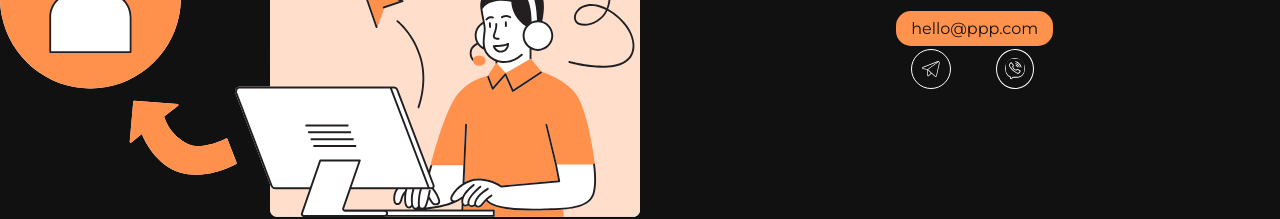
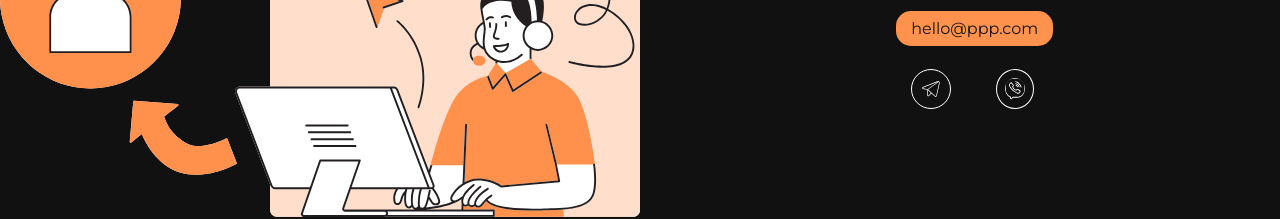
Before and after one commit to Gamzatov/fixsites.github.io, a plain HTML site: page index.html in a window 1280 px wide. Shown: the part 4556-4775 px from the top of the page. Drawn offline with nearby package versions, Linux system fonts and the light colour scheme.

Commit message:
social postions

```diff
--- a/index.html
+++ b/index.html
@@ -1270,7 +1270,7 @@
                         <a href="mailto:hello@ppp.com" class="footer_link">
                             hello@ppp.com
                         </a>
-                        <div class="social" >
+                        <div class="social" style="margin-top: 20px;">
                             <a href="https://t.me/fixmysite" class="footer_link svg" target="_blank">
                                 <svg xmlns="http://www.w3.org/2000/svg" id="Flat" viewBox="0 0 256 256">
                                     <path
```
